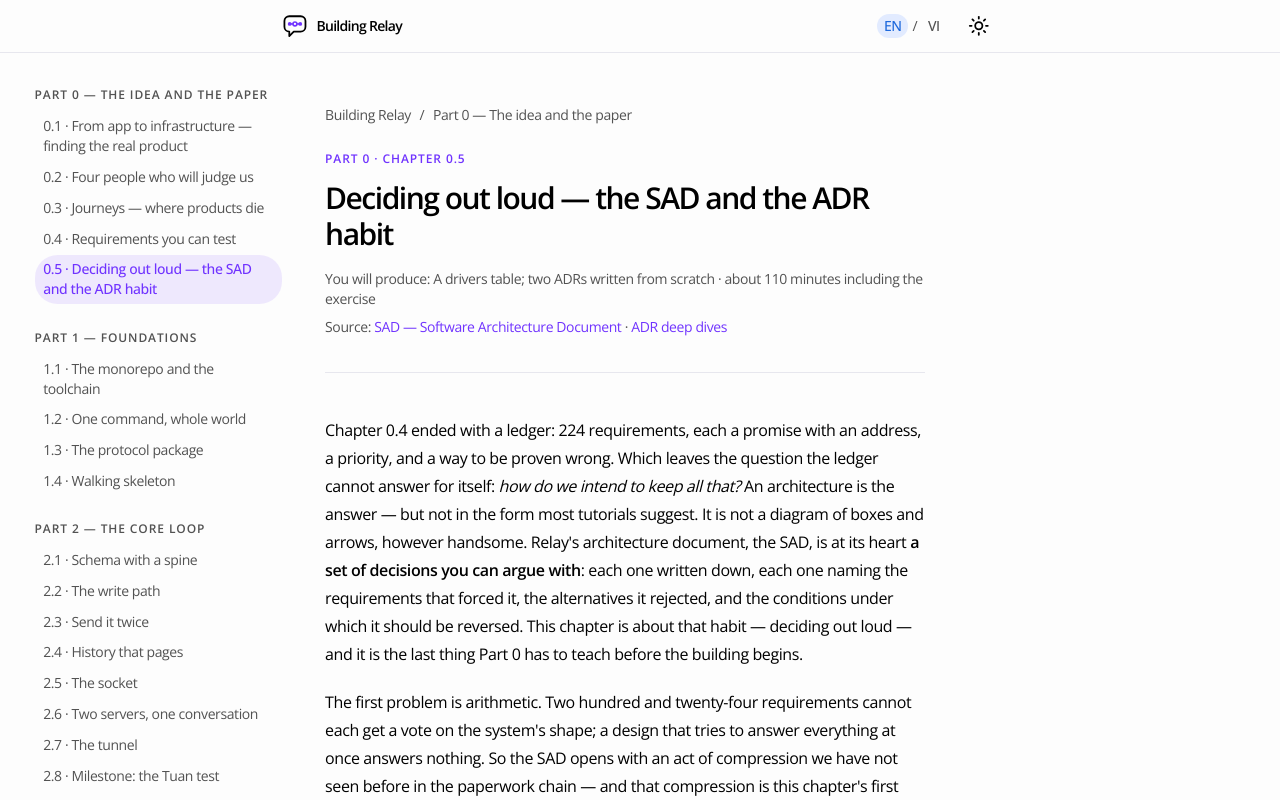
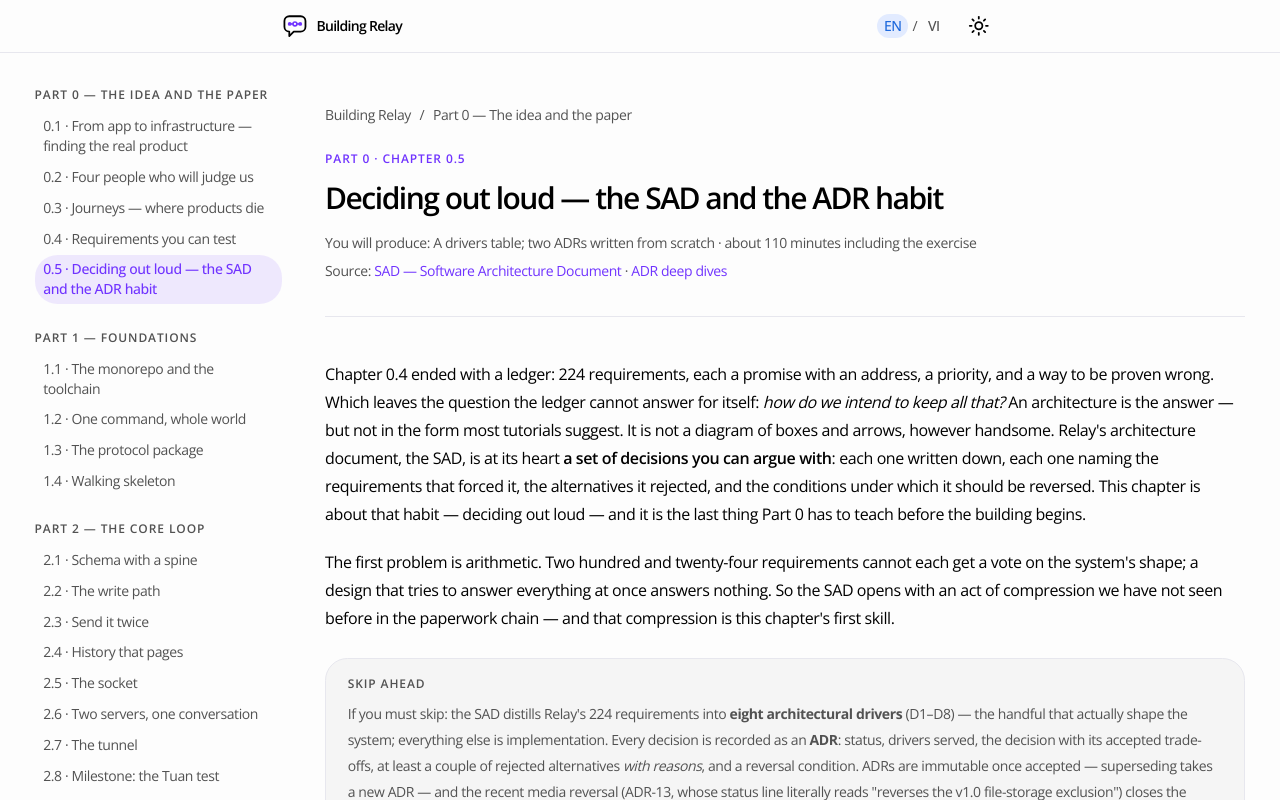
Before and after one commit to anhba817/relay-tutorial, a Next.js app: page /part-0/chapter-05/deciding-out-loud in a window 1280 px wide. Shown: the top 800 px of the page. Built offline with nearby package versions, Linux system fonts and the light colour scheme; no server answers.

Commit message:
feat: Use 1 width for everything

```diff
--- a/app/globals.css
+++ b/app/globals.css
@@ -258,74 +258,31 @@
 }
 
 /* ---------------------------------------------------------------------------
-   Chapter measure: narrow text, wide code.
+   Chapter width: one measure, the article column.
 
-   The reading shell gives the article column ~928px at the 2xl container cap
+   The reading shell gives the article column ~917px at the 2xl container cap
    (96rem, less a 16rem sidebar, a 14rem rail, two 2rem gaps and 2rem of
    padding each side), but Typography caps .prose at 65ch — about 600px. Every
    code block was scrolling horizontally inside a column with 300px going
-   spare, and the ones nested in Trap/Checkpoint boxes had no overflow rule at
-   all, so they spilled instead.
+   spare: 81-88% of them, measured, and the ones nested in Trap/Checkpoint
+   boxes had no overflow rule at all, so they spilled instead.
 
-   The fix is two measures rather than one wider measure: 65ch is a reading
-   measure and 90ch is not. Prose keeps its measure and the things that are not
-   prose — code, tables, diagrams, boxes — take the whole column.
-
-   Everything is aligned to ONE LEFT EDGE rather than centred. Centring the
-   narrow text inside a wide column gave the chapter a ragged left margin: the
-   paragraphs began 150px right of the code blocks and tables, and the eye had
-   to find a new starting point on every block. Left-aligned, the column has a
-   single margin to read down and the extra width all falls on the right, where
-   only the code and the tables reach into it.
+   Text and code now share one width — the whole column — so every block lines
+   up on both edges. The cost is stated rather than hidden: body lines run to
+   about 90 characters, past the 45-75 that reads most comfortably. That was a
+   deliberate call in favour of code the reader can see without dragging it
+   sideways, in a series where most of the page is code.
 
    Scoped to .chapter-measure, which the eight chapter layouts add beside
-   .prose. /docs and the landing pages keep the single narrow measure.
+   .prose. /docs and the landing pages keep Typography's narrow measure.
    --------------------------------------------------------------------------- */
 article.chapter-measure {
   max-width: none;
-
-  /* The text column, in rem rather than ch on purpose. `ch` resolves against
-     each element's OWN font-size, so a shared `65ch` gives an h2 (1.5em) a
-     measure half again as wide as the paragraphs under it — 892px against 595px
-     when this was first written, with the headings visibly overhanging the
-     text. 37.5rem is the same 600px the 65ch paragraph measure produced, and it
-     means every text element shares one pair of edges. */
-  --chapter-measure: 37.5rem;
 }
 
-/* The default for anything at chapter top level: the reading measure, flush
-   left. A new element type inherits the safe half of the split. */
-article.chapter-measure > * {
-  max-width: var(--chapter-measure);
-  margin-inline: 0;
-}
-
-/* The exceptions that earn the column. `figure` covers both the code blocks
-   rehype-pretty-code emits and the Mermaid diagrams, whose SVG is already
-   max-w-full and simply scales up. `header` and `footer` are deliberately
-   absent: the chapter rules stay the width of the text they sit above and
-   below. */
-article.chapter-measure > :is(figure, table) {
-  max-width: none;
-}
-
-/* A box widens only if it is carrying something wide. Trap and Checkpoint
-   usually hold a code block and want the column; Why, SkipAhead and ForwardRef
-   are prose, and a full-width card with a 600px paragraph in it just looks
-   broken. */
-article.chapter-measure > aside:has(:is(pre, table)) {
-  max-width: none;
-}
-
-/* Inside a widened box, the same split once more: its prose keeps the measure,
-   its code block gets the box. */
-article.chapter-measure > aside :is(p, ul, ol, dl) {
-  max-width: var(--chapter-measure);
-}
-
-/* Box code blocks sit under .not-prose, so Typography's `pre` rules — the ones
-   carrying overflow-x — never reached them. Without this a long line spills
-   out of the box rather than scrolling inside it. */
+/* Code blocks inside a box sit under .not-prose, so Typography's `pre` rules —
+   the ones carrying overflow-x — never reached them. Without this a long line
+   spills out of the box rather than scrolling inside it. */
 article.chapter-measure > aside pre {
   overflow-x: auto;
 }
```
